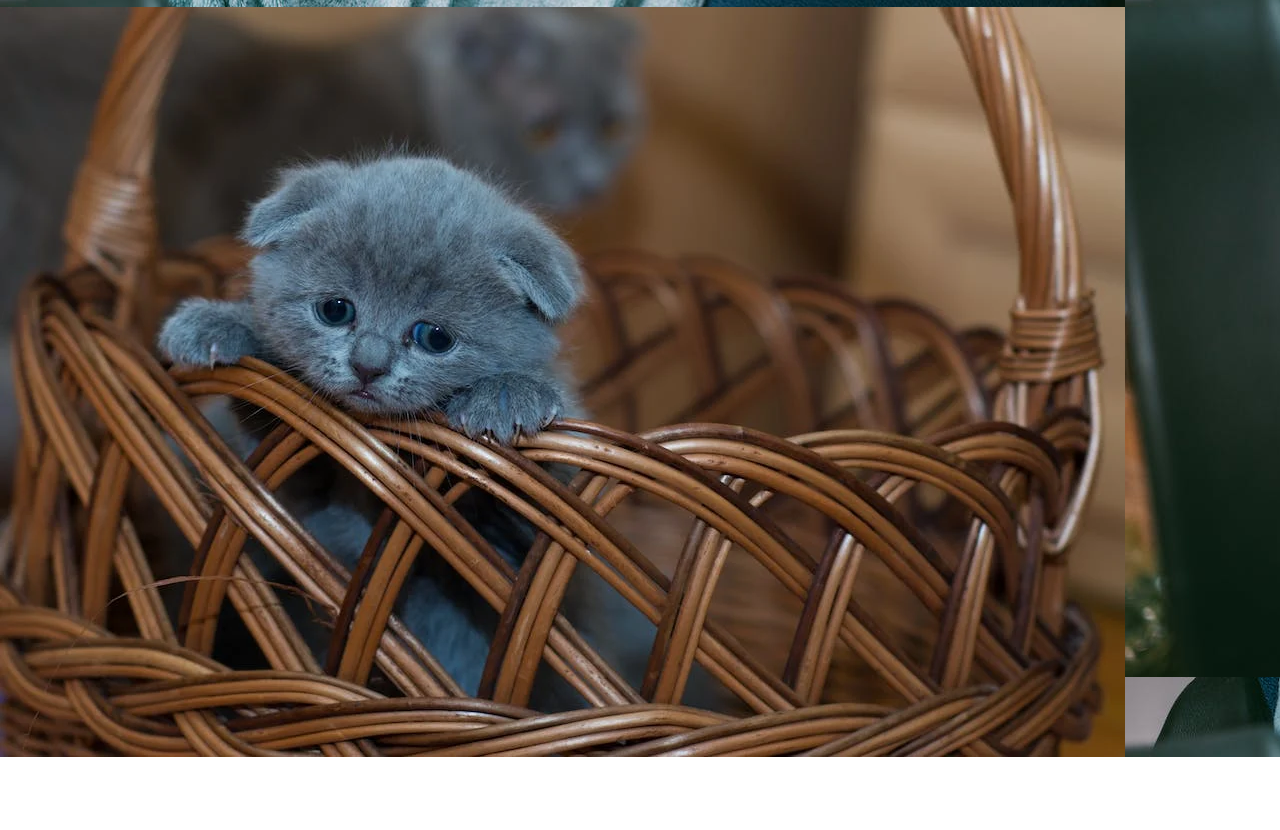
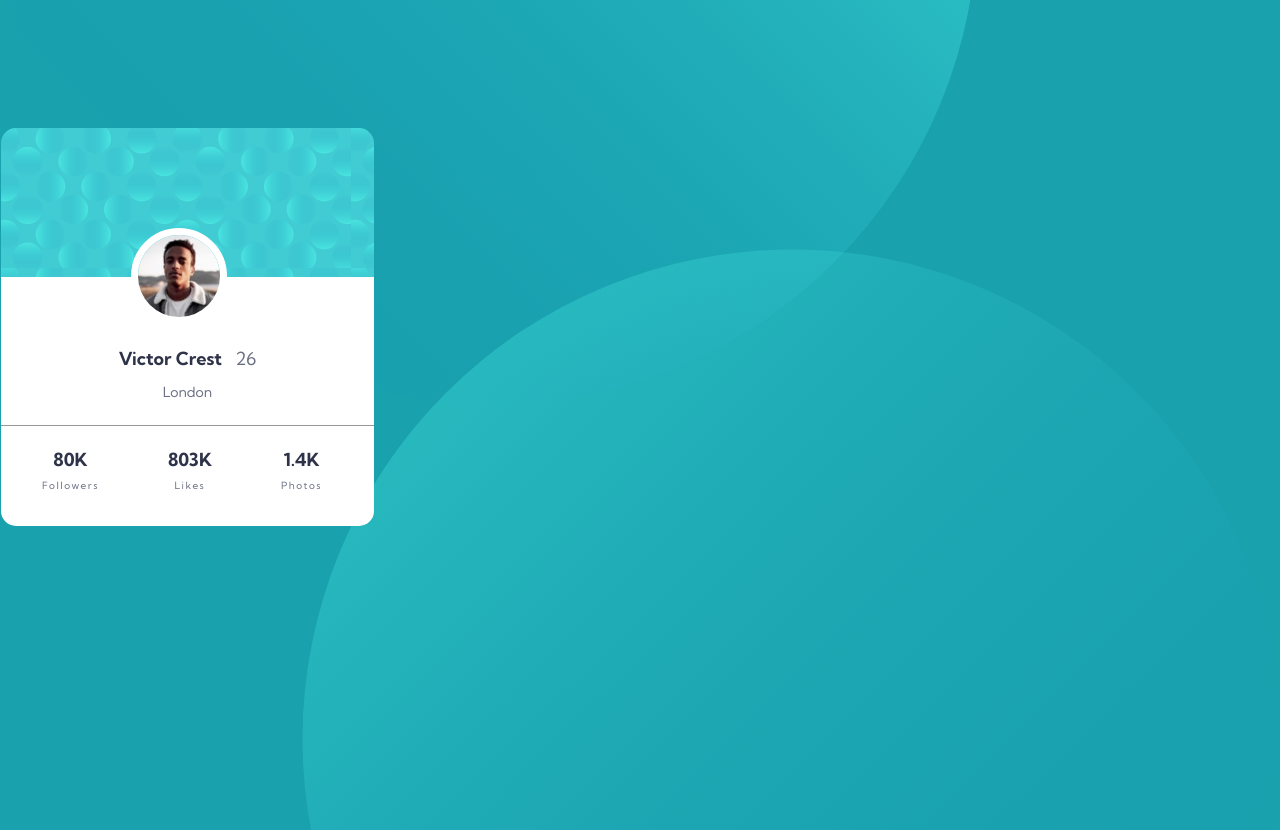
Before and after one commit to sheilitamr/profile-card-frontendmentor, a website built with Vite: page src/index.html in a window 1280 px wide. Shown: the part 73-903 px from the top of the page. Before the commit the page ends 830 px from the top, so only its background shows below. Built offline with nearby package versions, Linux system fonts and the light colour scheme; some packages are replaced by stand-ins of ours.

Commit message:
profile card frontendmentor terminado

```diff
--- a/src/css/style.css
+++ b/src/css/style.css
@@ -2,6 +2,12 @@
 *::after,
 *::before {
   box-sizing: border-box;
+}
+
+:root {
+  --background-color: #19a1ae;
+  --primary-color: #2e3349;
+  --secondary-color: #6b7082;
 }
 
 img {
@@ -22,6 +28,98 @@ a {
 }
 
 body {
-  margin: 0;
-  background-image: url(../assets/images/sleep-cat.jpeg);
+  display: flex;
+  justify-content: center;
+  align-items: center;
+  margin: 0 auto;
+  min-height: 100vh;
+  width: 375px;
+  overflow: hidden;
+  background-color: var(--background-color);
+  font-family: 'Kumbh Sans', sans-serif;
 }
+.background-image-top {
+  position: absolute;
+  top: -300px;
+  left: -350px;
+}
+.background-image-bottom {
+  position: absolute;
+  bottom: -300px;
+  right: -350px;
+}
+
+.main-container {
+  position: relative;
+  text-align: center;
+}
+
+.card-top {
+  background-image: url(../assets/images/bg-pattern-card.svg);
+  height: 149px;
+  width: 373px;
+  border-radius: 15px 15px 0 0;
+}
+.card-data {
+  background-color: white;
+  border-radius: 0 0 15px 15px;
+  padding-top: 72px;
+}
+.card-data__image {
+  position: absolute;
+  left: 130px;
+  top: 100px;
+  width: 96px;
+  height: 96px;
+  border: 7px solid white;
+  border-radius: 50%;
+}
+.card-data__user {
+  margin-bottom: 8px;
+}
+.card-data__name {
+  margin-right: 9.5px;
+  font-size: 18px;
+  font-weight: 700;
+  color: var(--primary-color);
+}
+.card-data__age {
+  font-size: 18px;
+  color: var(--secondary-color);
+}
+.card-data__city {
+  font-size: 14px;
+  margin-bottom: 25px;
+  color: var(--secondary-color);
+}
+.card-info {
+  border-top: 1px solid #979797;
+  display: flex;
+  justify-content: space-between;
+  padding: 24px 52px 24px 41px;
+}
+
+.card-data__number {
+  color: var(--primary-color);
+  font-size: 18px;
+  font-weight: 700;
+}
+
+.card-data__text {
+  color: var(--secondary-color);
+  font-size: 10px;
+  letter-spacing: 1.5px;
+}
+
+@media screen and (min-width: 768px) {
+  .background-image-top {
+    position: absolute;
+    top: -500px;
+    left: 0;
+  }
+  .background-image-bottom {
+    position: absolute;
+    bottom: -500px;
+    right: 0;
+  }
+}
--- a/src/index.html
+++ b/src/index.html
@@ -4,12 +4,44 @@
     <meta charset="UTF-8" />
     <link rel="icon" type="image/svg+xml" href="/vite.svg" />
     <meta name="viewport" content="width=device-width, initial-scale=1.0" />
+    <link rel="preconnect" href="https://fonts.googleapis.com" />
+    <link rel="preconnect" href="https://fonts.gstatic.com" crossorigin />
+    <link href="https://fonts.googleapis.com/css2?family=Kumbh+Sans:wght@400;700&display=swap" rel="stylesheet" />
     <link rel="stylesheet" href="css/normalize.css" />
     <link rel="stylesheet" href="css/style.css" />
     <title>Vite App</title>
   </head>
   <body>
-    <h1>Hola</h1>
-    <img src="./assets/images/cute-cat.webp" alt="" />
+    <img src="assets/images/bg-pattern-top.svg" alt="top image" class="background-image-top" />
+    <img src="assets/images/bg-pattern-bottom.svg" alt="bottom image" class="background-image-bottom" />
+    <div class="main-container">
+      <div class="card-top"></div>
+      <div class="card-data">
+        <img src="assets/images/image-victor.jpg" alt="image victor" class="card-data__image" />
+
+        <div class="card-data__user">
+          <span class="card-data__name">Victor Crest</span>
+          <span class="card-data__age">26</span>
+        </div>
+        <p class="card-data__city">London</p>
+
+        <div class="card-info">
+          <div class="card-info__data">
+            <span class="card-data__number">80K</span>
+            <p class="card-data__text">Followers</p>
+          </div>
+
+          <div class="card-info__data">
+            <span class="card-data__number">803K</span>
+            <p class="card-data__text">Likes</p>
+          </div>
+
+          <div class="card-info__data">
+            <span class="card-data__number">1.4K</span>
+            <p class="card-data__text">Photos</p>
+          </div>
+        </div>
+      </div>
+    </div>
   </body>
 </html>
```
Also changed, not shown: src/assets/images/bg-pattern-bottom.svg (added), src/assets/images/bg-pattern-card.svg (added), src/assets/images/bg-pattern-top.svg (added), src/assets/images/cute-cat.webp (deleted), src/assets/images/favicon-32x32.png (added), src/assets/images/image-victor.jpg (added), src/assets/images/sleep-cat.jpeg (deleted).
